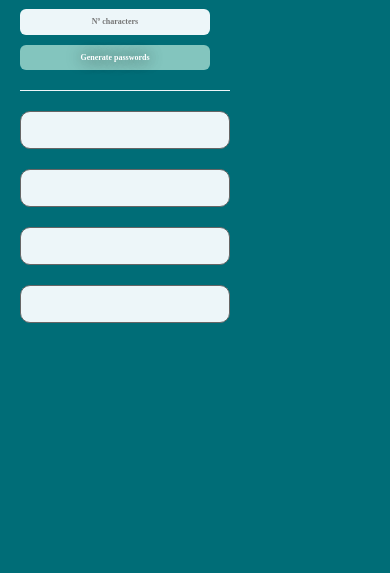
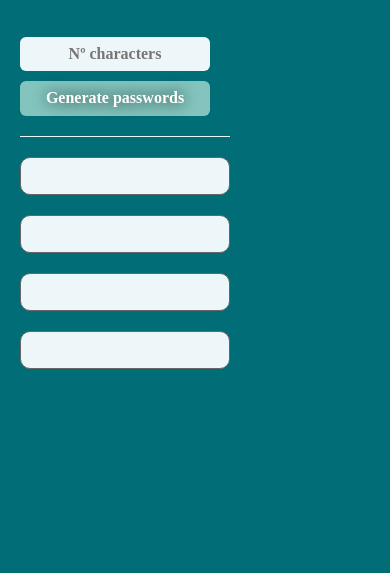
Before and after one commit to VanessaAz/Password-Generator, a plain HTML site: page index.html in a window 390 px wide. Shown: the part 271-844 px from the top of the page. Drawn offline with nearby package versions, Linux system fonts and the light colour scheme.

Commit message:
Update index.css

```diff
--- a/index.css
+++ b/index.css
@@ -104,9 +104,7 @@ input::-webkit-inner-spin-button {
 }
 
 @media screen and (max-width: 575px){
-    html {
-        font-size: .5em;
-    }
+
     .password-section{
         flex-wrap: wrap;
     }
```
